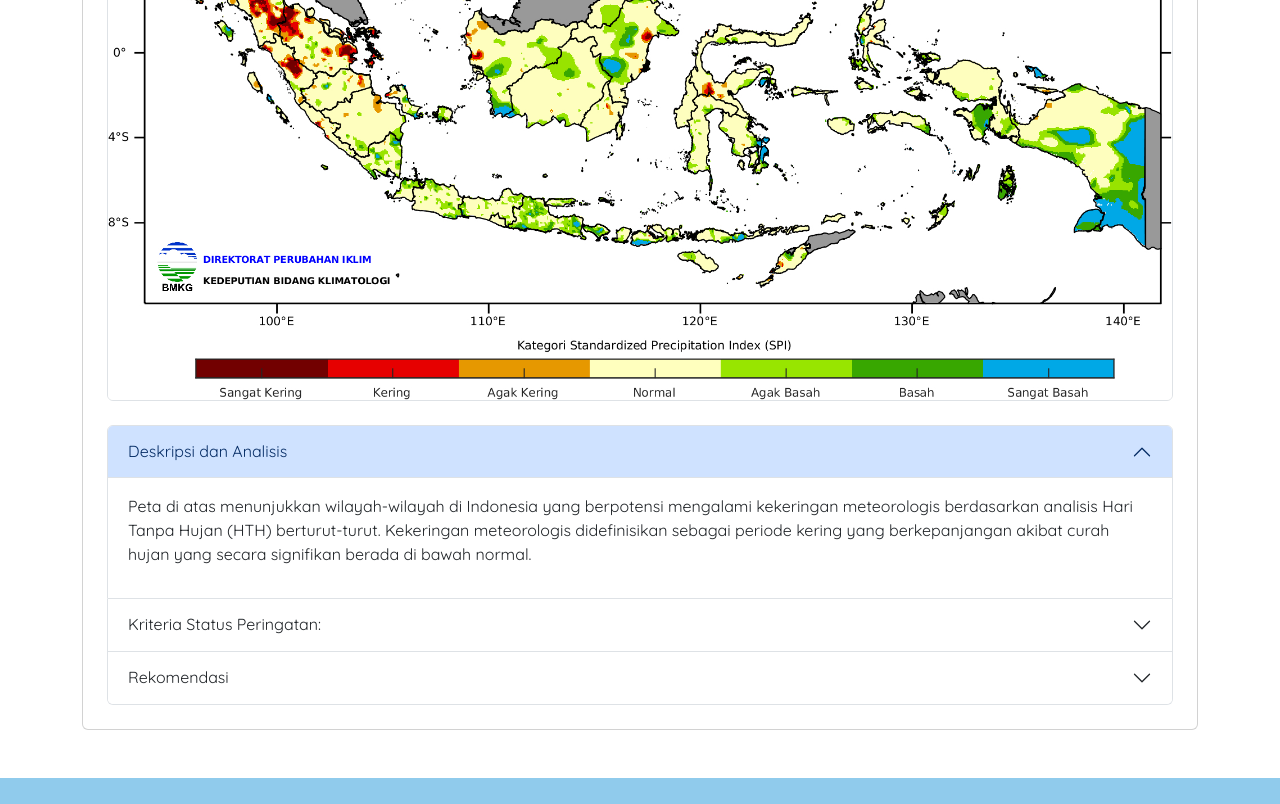
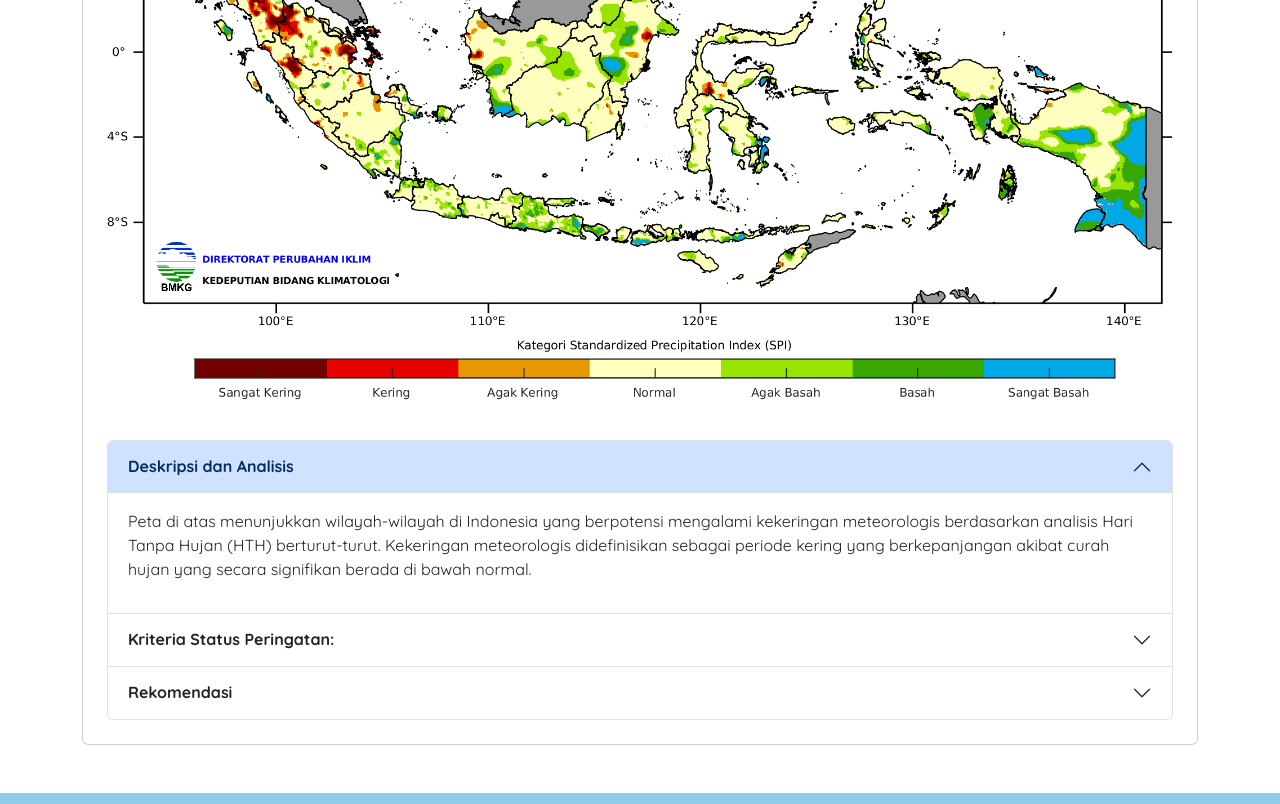
Before and after one commit to diseminasi-depklim/template, a plain HTML site: page details.html in a window 1280 px wide. Shown: the part 412-1216 px from the top of the page. Drawn offline with nearby package versions, Linux system fonts and the light colour scheme.

Commit message:
fix details page

```diff
--- a/details.html
+++ b/details.html
@@ -157,16 +157,16 @@
           <div class="text-center mb-4">
             <img
               src="assets/images/anspi1.jpg"
-              class="img-fluid rounded border"
+              class="img-fluid rounded"
               alt="Peta Peringatan Dini Kekeringan Meteorologi"
             />
           </div>
 
-          <div class="accordion" id="accordionExample">
+          <div class="accordion pt-3" id="accordionExample">
             <div class="accordion-item">
               <h2 class="accordion-header">
                 <button
-                  class="accordion-button"
+                  class="accordion-button fw-bold"
                   type="button"
                   data-bs-toggle="collapse"
                   data-bs-target="#collapseOne"
@@ -197,7 +197,7 @@
             <div class="accordion-item">
               <h2 class="accordion-header">
                 <button
-                  class="accordion-button collapsed"
+                  class="accordion-button collapsed fw-bold"
                   type="button"
                   data-bs-toggle="collapse"
                   data-bs-target="#collapseTwo"
@@ -237,7 +237,7 @@
             <div class="accordion-item">
               <h2 class="accordion-header">
                 <button
-                  class="accordion-button collapsed"
+                  class="accordion-button collapsed fw-bold"
                   type="button"
                   data-bs-toggle="collapse"
                   data-bs-target="#collapseThree"
```
